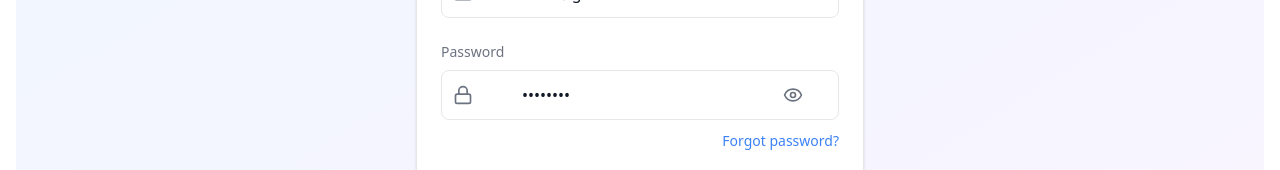
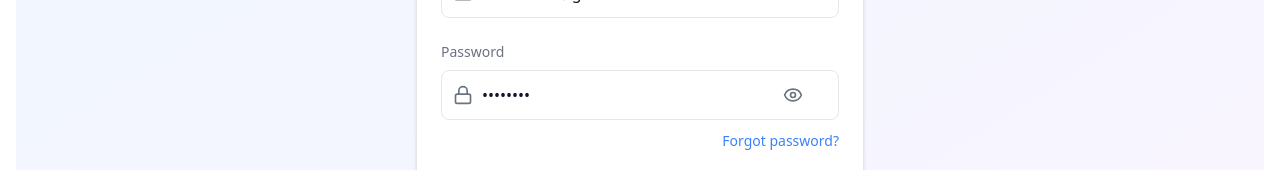
Before and after one commit to RiadCodesHub/shopeasy, a Next.js app: page /auth/login in a window 1280 px wide. Shown: the part 457-627 px from the top of the page. Built offline with nearby package versions, Linux system fonts and the light colour scheme; no server answers.

Commit message:
chang css class

```diff
--- a/app/auth/login/page.tsx
+++ b/app/auth/login/page.tsx
@@ -90,7 +90,7 @@ export default function LoginPage() {
                 type={showPassword ? 'text' : 'password'}
                 value={formData.password}
                 onChange={(e) => setFormData({ ...formData, password: e.target.value })}
-                className="input pl-20 pr-12"
+                className="input pl-10 pr-12"
                 placeholder="••••••••"
                 required
               />
```
